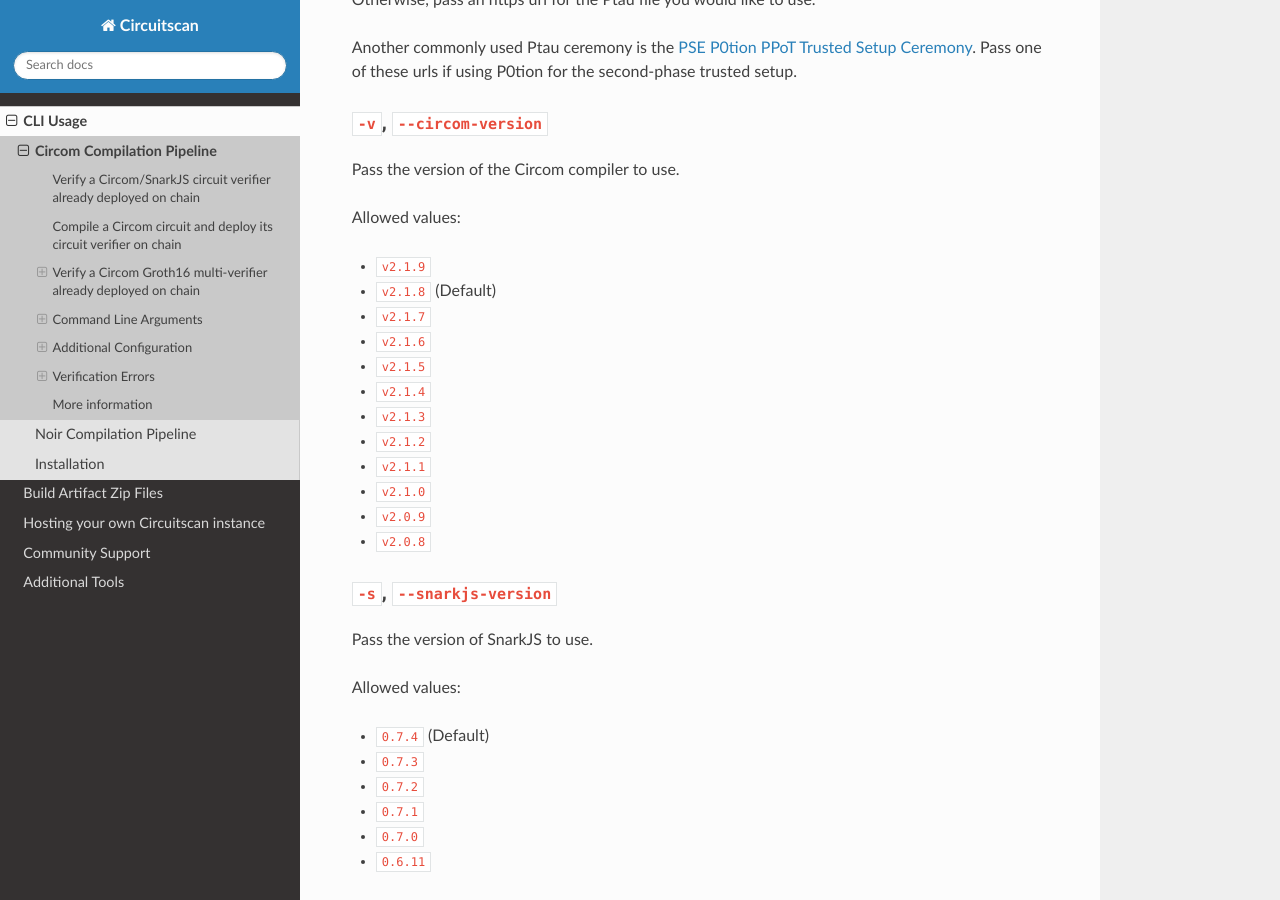
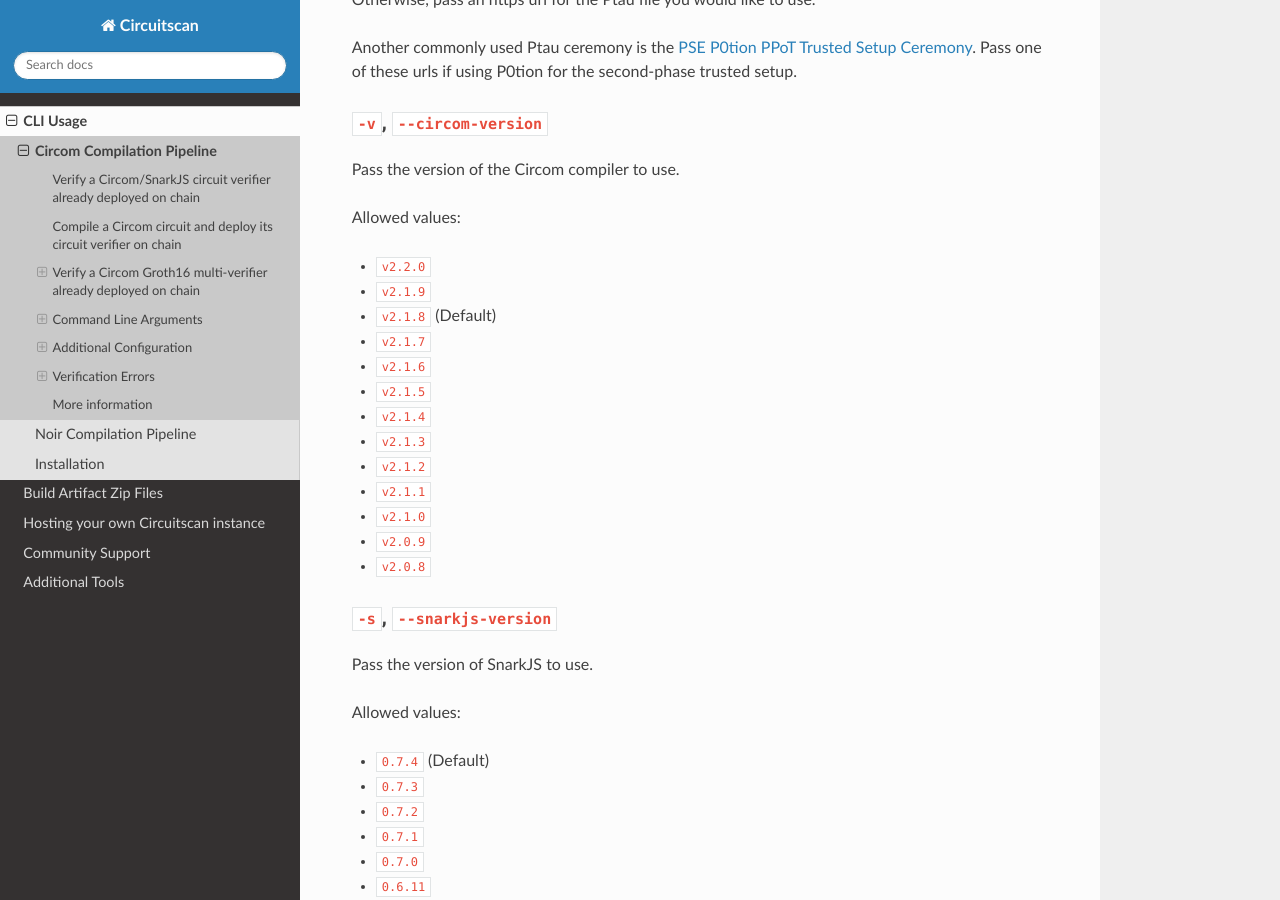
Before and after one commit to circuitscan/docs, a Sphinx documentation site: the page built from docs/source/usage-circom.rst, in a window 1280 px wide and 900 px high, scrolled down 4345 px. Built offline with Sphinx 7.4.7 and the Read the Docs theme 3.1.0, drawn with Linux system fonts in a browser that asks for light colours.

Commit message:
Add circom v2.2.0 to allowed list

```diff
--- a/docs/source/usage-circom.rst
+++ b/docs/source/usage-circom.rst
@@ -199,6 +199,7 @@
 
 Allowed values:
 
+* ``v2.2.0``
 * ``v2.1.9``
 * ``v2.1.8`` (Default)
 * ``v2.1.7``
```
